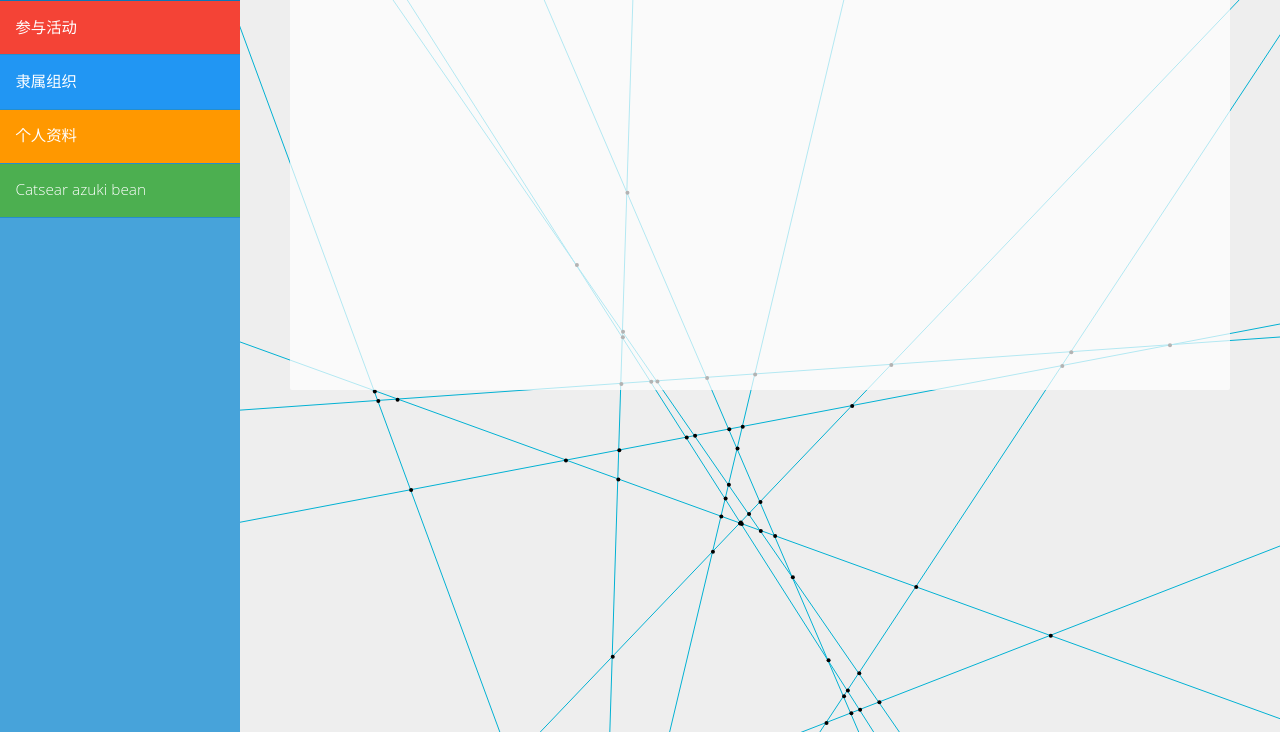
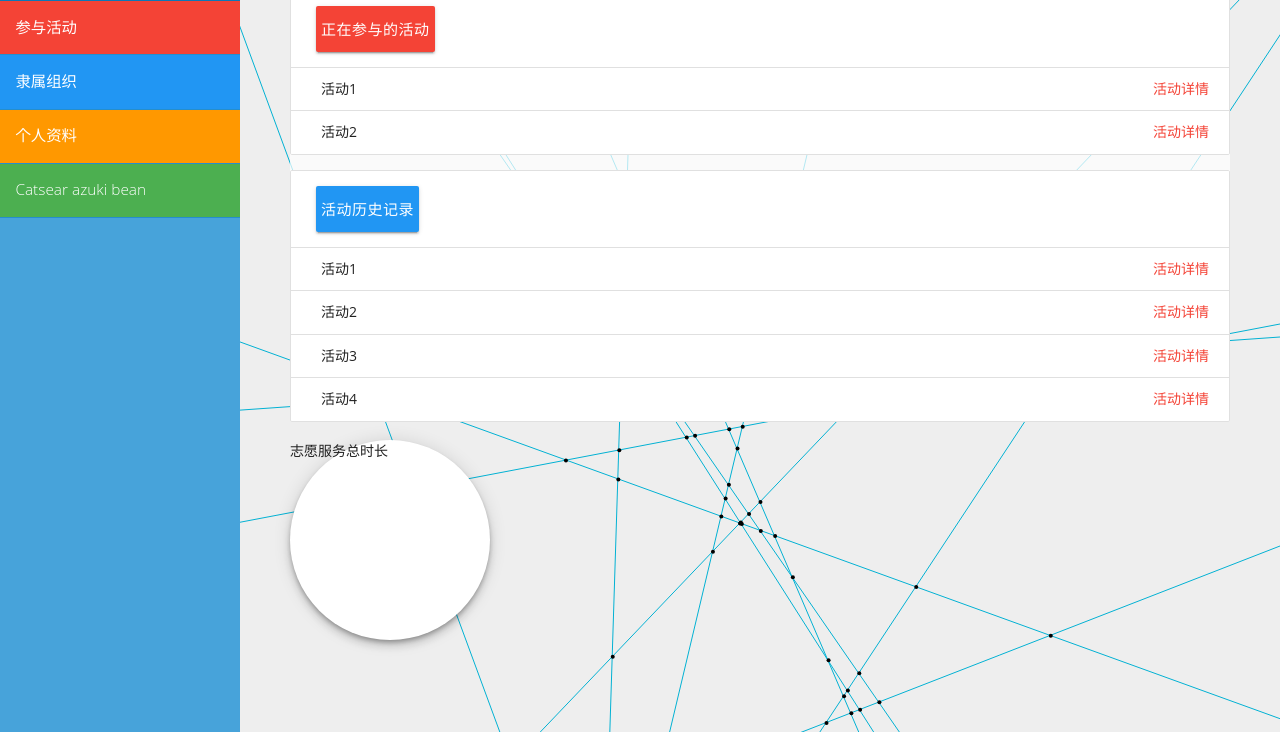
Before and after one commit to BlueBalloon1984/Home_Page_NJVS, a plain HTML site: page personal_space.html in a window 1280 px wide. Shown: the part 68-800 px from the top of the page. Drawn offline with Linux system fonts and the light colour scheme.

Commit message:
upadting

```diff
--- a/css/style.css
+++ b/css/style.css
@@ -363,7 +363,7 @@ table{
   border: 2px solid black;
   cellpadding: 200px;
 }
-.card,.cardboard,.newscard，.newscardboard,.actcardboard{
+.card,.cardboard,.newscard，.newscardboard,.actcardboard,.timeboard{
   position: relative;
   margin: 0.5rem 0 1rem 0;
   background-color: #fff;
@@ -372,6 +372,12 @@ table{
 }
 .cardboard{
   background-color: rgba(255, 255, 255, 0.7);
+}
+.timeboard{
+  width: 200px;
+  height: 200px;
+  background-color: rgba(255, 255, 255);
+  border-radius: 100%;
 }
 .newscard{
   height:50px;
--- a/personal_space.html
+++ b/personal_space.html
@@ -33,7 +33,24 @@
       </ul>
         <div id="test1" class="detail-sec">
            <div class="cardboard" style="height:400px;">
+               <ul class="collection with-header">
+                 <li class="collection-header"><p class="btn red" style="margin:5px;padding:5px;width:auto;height:auto;">正在参与的活动</p></li>
+                 <li class="collection-item"><div>活动1<a href="#!" class="secondary-content red-text"><strong>活动详情</strong></a></div></li>
+                 <li class="collection-item"><div>活动2<a href="#!" class="secondary-content red-text"><strong>活动详情</strong></a></div></li>
+               </ul>
+                <ul class="collection with-header">
+                  <li class="collection-header"><a class="btn tooltipped blue waves-effect waves-light" data-position="top" data-delay="50" data-tooltip="单击查看更多" style="margin:5px;padding:5px;width:auto;height:auto;">活动历史记录</a></li>
+                  <li class="collection-item"><div>活动1<a href="#!" class="secondary-content red-text"><strong>活动详情</strong></a></div></li>
+                  <li class="collection-item"><div>活动2<a href="#!" class="secondary-content red-text"><strong>活动详情</strong></a></div></li>
+                  <li class="collection-item"><div>活动3<a href="#!" class="secondary-content red-text"><strong>活动详情</strong></a></div></li>
+                  <li class="collection-item"><div>活动4<a href="#!" class="secondary-content red-text"><strong>活动详情</strong></a></div></li>
+                </ul>
+           </div>
 
+           <div style="margin-top:50px;">
+              <div class="timeboard z-depth-3">
+                志愿服务总时长
+              </div>
            </div>
         </div>
         <div id="test2" class="detail-sec">
```
